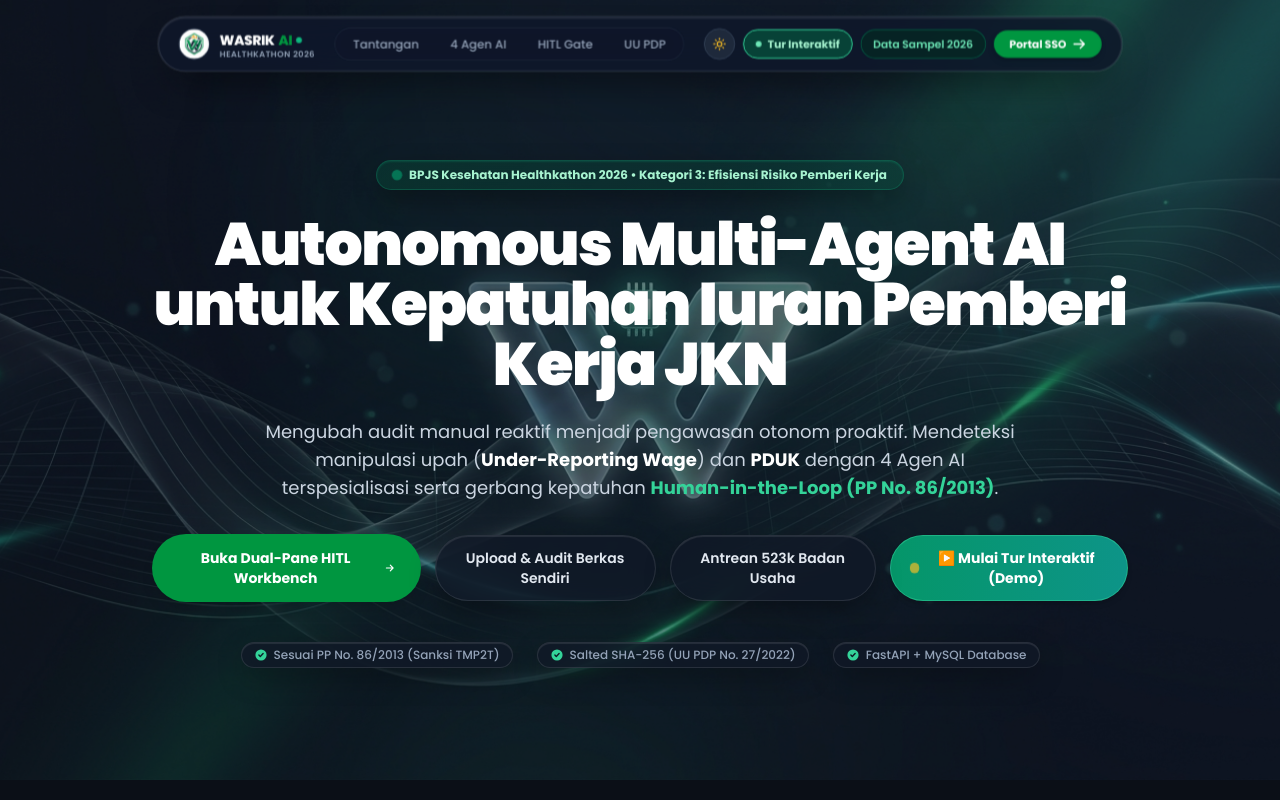
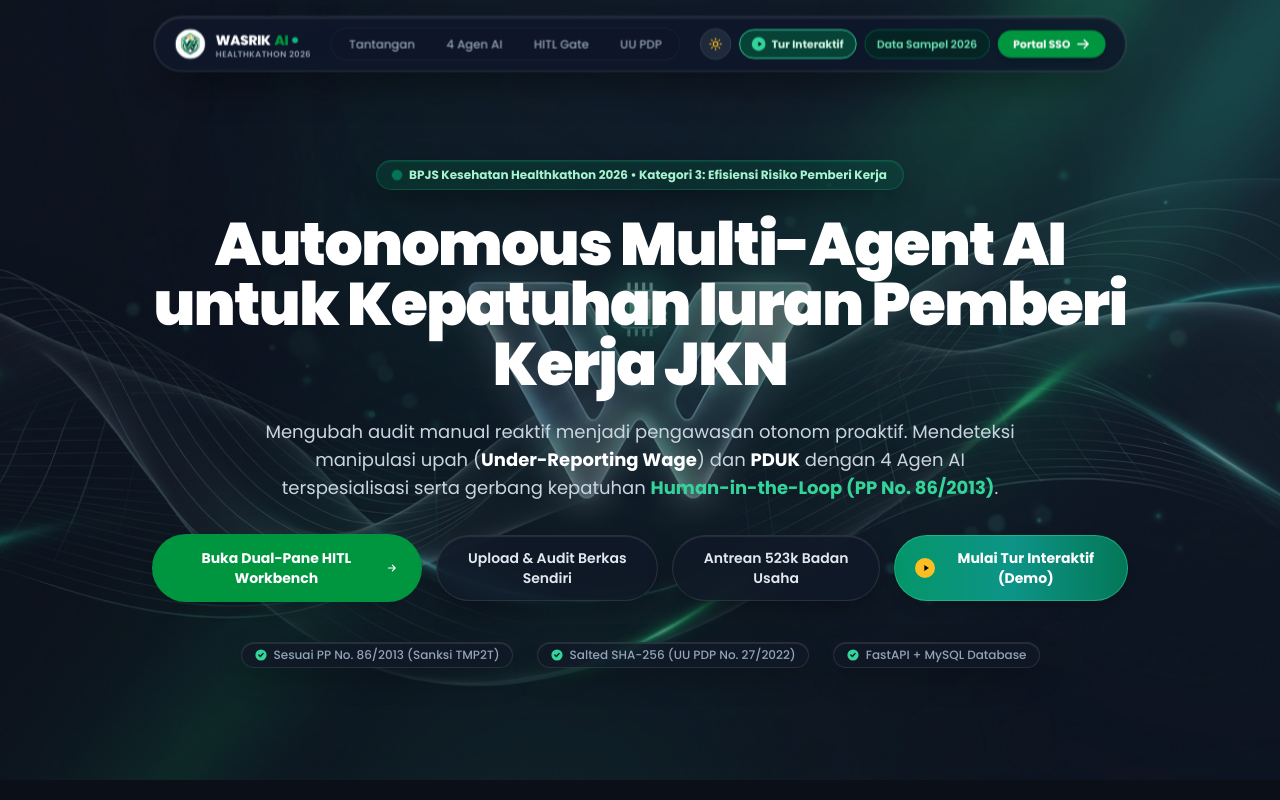
Before and after one commit to haamzz93-sudo/WASRIK-AI, a React (Vite) app in the folder frontend/: page / in a window 1280 px wide. Shown: the top 800 px of the page. Built offline with nearby package versions, Linux system fonts and the light colour scheme; no server answers.

Commit message:
feat(ui): add prominent vector Play (▶) icon badges across header, sidebar, hero buttons, and tour popup

```diff
--- a/frontend/src/components/InteractiveTourGuide.tsx
+++ b/frontend/src/components/InteractiveTourGuide.tsx
@@ -206,7 +206,11 @@
         {/* Top Header Bar with Progress */}
         <div className="px-4 py-3 bg-gradient-to-r from-emerald-950 via-slate-900 to-slate-900 border-b border-emerald-500/30 flex items-center justify-between">
           <div className="flex items-center gap-2.5 min-w-0">
-            <span className="w-2.5 h-2.5 rounded-full bg-emerald-400 animate-pulse shadow-[0_0_10px_rgba(52,211,153,0.8)] shrink-0" />
+            <span className="w-5 h-5 rounded-full bg-amber-400 text-slate-950 flex items-center justify-center shadow-xs shrink-0 shadow-[0_0_10px_rgba(251,191,36,0.8)]">
+              <svg className="w-2.5 h-2.5 fill-current ml-0.5" viewBox="0 0 24 24">
+                <path d="M8 5v14l11-7z" />
+              </svg>
+            </span>
             <div className="min-w-0">
               <div className="flex items-center gap-2">
                 <span className="text-[10px] font-bold text-emerald-400 tracking-wider uppercase">
--- a/frontend/src/components/LandingPageView.tsx
+++ b/frontend/src/components/LandingPageView.tsx
@@ -149,9 +149,13 @@
               <button
                 type="button"
                 onClick={onStartTour}
-                className="hidden sm:inline-flex px-3 py-1.5 text-[11px] font-bold text-emerald-950 dark:text-emerald-200 bg-emerald-300 dark:bg-emerald-900/80 hover:bg-emerald-200 rounded-full transition-all cursor-pointer shadow-xs whitespace-nowrap items-center gap-1.5 border border-emerald-400"
+                className="hidden sm:inline-flex px-3 py-1.5 text-[11px] font-bold text-emerald-950 dark:text-emerald-100 bg-emerald-300 dark:bg-emerald-900/80 hover:bg-emerald-200 dark:hover:bg-emerald-800 rounded-full transition-all cursor-pointer shadow-xs whitespace-nowrap items-center gap-1.5 border border-emerald-400 group"
               >
-                <span className="w-1.5 h-1.5 rounded-full bg-emerald-700 dark:bg-emerald-300 animate-ping" />
+                <span className="w-3.5 h-3.5 rounded-full bg-emerald-800 dark:bg-emerald-400 text-white dark:text-slate-950 flex items-center justify-center shrink-0 group-hover:scale-110 transition-transform">
+                  <svg className="w-2 h-2 fill-current ml-0.5" viewBox="0 0 24 24">
+                    <path d="M8 5v14l11-7z" />
+                  </svg>
+                </span>
                 <span>Tur Interaktif</span>
               </button>
             )}
@@ -236,10 +240,14 @@
               <button
                 type="button"
                 onClick={onStartTour}
-                className="w-full sm:w-auto px-5 py-3 text-xs sm:text-sm font-bold text-white bg-gradient-to-r from-emerald-600 to-teal-600 hover:from-emerald-500 hover:to-teal-500 rounded-full transition-all cursor-pointer shadow-md hover:shadow-lg active:scale-95 text-center flex items-center justify-center gap-2 border border-emerald-400/50"
+                className="w-full sm:w-auto px-5 py-3 text-xs sm:text-sm font-bold text-white bg-gradient-to-r from-emerald-600 via-teal-600 to-emerald-700 hover:from-emerald-500 hover:to-teal-500 rounded-full transition-all cursor-pointer shadow-lg hover:shadow-emerald-900/40 active:scale-95 text-center flex items-center justify-center gap-2.5 border border-emerald-400/50 group"
               >
-                <span className="w-2 h-2 rounded-full bg-amber-400 animate-ping" />
-                <span>▶️ Mulai Tur Interaktif (Demo)</span>
+                <span className="w-5 h-5 rounded-full bg-amber-400 text-slate-950 flex items-center justify-center shadow-xs shrink-0 group-hover:scale-110 transition-transform">
+                  <svg className="w-2.5 h-2.5 fill-current ml-0.5" viewBox="0 0 24 24">
+                    <path d="M8 5v14l11-7z" />
+                  </svg>
+                </span>
+                <span>Mulai Tur Interaktif (Demo)</span>
               </button>
             )}
           </div>
--- a/frontend/src/components/Sidebar.tsx
+++ b/frontend/src/components/Sidebar.tsx
@@ -422,9 +422,13 @@
             type="button"
             onClick={onStartTour}
             title="Mulai Tur Panduan Interaktif Sistem"
-            className="w-full flex items-center justify-center gap-2 px-3 py-2 text-xs font-bold text-white bg-gradient-to-r from-emerald-600 to-teal-600 hover:from-emerald-500 hover:to-teal-500 border border-emerald-400/50 rounded-xl transition-all duration-200 active:scale-98 cursor-pointer shadow-xs"
+            className="w-full flex items-center justify-center gap-2 px-3 py-2 text-xs font-bold text-white bg-gradient-to-r from-emerald-600 to-teal-600 hover:from-emerald-500 hover:to-teal-500 border border-emerald-400/50 rounded-xl transition-all duration-200 active:scale-98 cursor-pointer shadow-xs group"
           >
-            <span className="w-2 h-2 rounded-full bg-amber-400 animate-ping shrink-0" />
+            <span className="w-4 h-4 rounded-full bg-amber-400 text-slate-900 flex items-center justify-center shadow-xs shrink-0 group-hover:scale-110 transition-transform">
+              <svg className="w-2.5 h-2.5 fill-current ml-0.5" viewBox="0 0 24 24">
+                <path d="M8 5v14l11-7z" />
+              </svg>
+            </span>
             {!isCollapsed && <span>Tur Panduan Interaktif</span>}
           </button>
         )}
--- a/frontend/src/components/TopHeader.tsx
+++ b/frontend/src/components/TopHeader.tsx
@@ -147,10 +147,14 @@
           <button
             type="button"
             onClick={onStartTour}
-            className="inline-flex items-center gap-1.5 px-3 py-1.5 text-xs font-bold text-white bg-gradient-to-r from-emerald-600 to-teal-600 hover:from-emerald-500 hover:to-teal-500 border border-emerald-400/50 rounded-xl transition-all duration-200 active:scale-95 cursor-pointer shadow-xs backdrop-blur-xs ring-1 ring-emerald-300/30"
+            className="inline-flex items-center gap-1.5 px-3 py-1.5 text-xs font-bold text-white bg-gradient-to-r from-emerald-600 to-teal-600 hover:from-emerald-500 hover:to-teal-500 border border-emerald-400/50 rounded-xl transition-all duration-200 active:scale-95 cursor-pointer shadow-xs backdrop-blur-xs ring-1 ring-emerald-300/30 group"
             title="Buka Tur Panduan Interaktif Sistem Step-by-Step"
           >
-            <span className="w-2 h-2 rounded-full bg-amber-400 animate-ping shrink-0" />
+            <span className="w-4 h-4 rounded-full bg-amber-400 text-slate-950 flex items-center justify-center shadow-xs shrink-0 group-hover:scale-110 transition-transform">
+              <svg className="w-2.5 h-2.5 fill-current ml-0.5" viewBox="0 0 24 24">
+                <path d="M8 5v14l11-7z" />
+              </svg>
+            </span>
             <span className="hidden sm:inline">Tur Interaktif</span>
             <span className="sm:hidden">Tur</span>
           </button>
```
